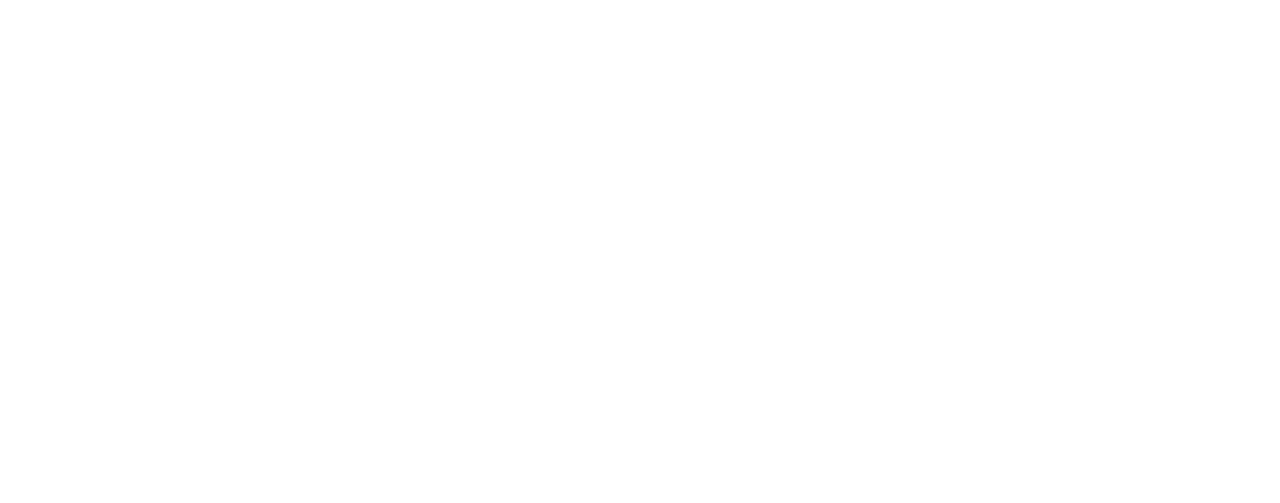
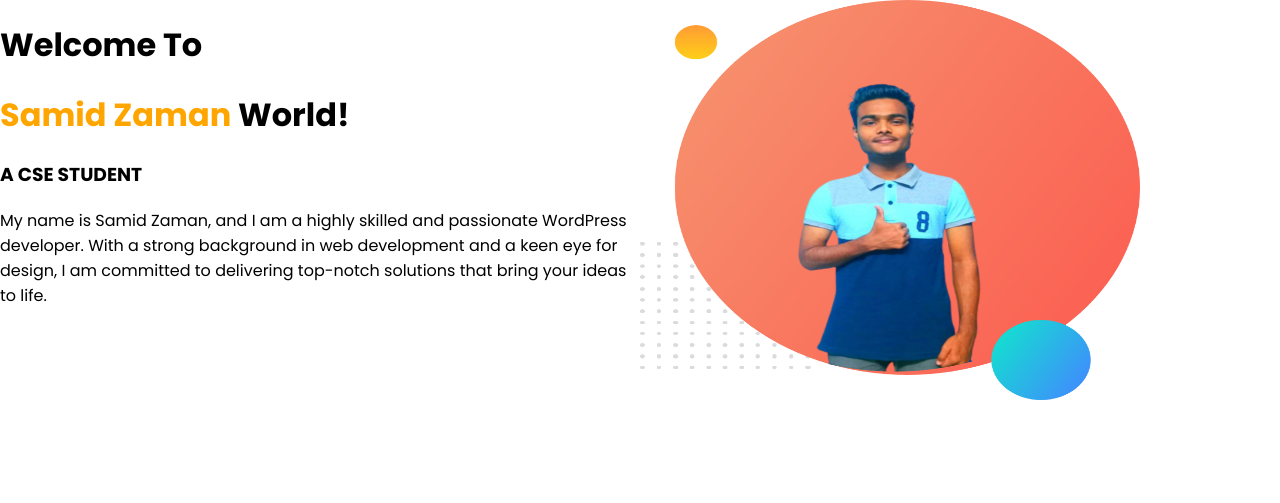
Before and after one commit to samidzaman/Samid-repo, a plain HTML site: page index.html in a window 1280 px wide. Drawn offline with Linux system fonts and the light colour scheme.

Commit message:
onekadded

```diff
--- a/index.html
+++ b/index.html
@@ -4,8 +4,20 @@
     <meta charset="UTF-8">
     <meta name="viewport" content="width=device-width, initial-scale=1.0">
     <title>Personal portfolio</title>
+    <link rel="stylesheet" href="style.css">
+    <link rel="preconnect" href="https://fonts.googleapis.com">
+<link rel="preconnect" href="https://fonts.gstatic.com" crossorigin>
+<link href="https://fonts.googleapis.com/css2?family=Poppins:ital,wght@0,100;0,200;0,300;0,400;0,500;0,600;0,700;0,800;0,900;1,100;1,200;1,300;1,400;1,500;1,600;1,700;1,800;1,900&display=swap" rel="stylesheet">
 </head>
 <body>
-
+    <div class="first-container">
+    <h1>Welcome To</h1>
+    <h1> <span class="spn">Samid Zaman</span> World!</h1>
+    <h3>A CSE STUDENT</h3>
+    <p>My name is Samid Zaman, and I am a highly skilled and passionate WordPress developer. With a strong background in web development and a keen eye for design, I am committed to delivering top-notch solutions that bring your ideas to life.</p>
+</div>
+<div class="snd-container">
+    <img src="images/my-bg.png" alt="">
+</div>
 </body>
 </html>
--- a/style.css
+++ b/style.css
@@ -0,0 +1,21 @@
+body{
+    font-family: 'poppins', sans-serif;
+    margin: 0px;
+}
+.spn{
+    color: orange;
+}
+.first-container{
+    width: 50%;
+    height: 500px;
+    float: left;
+}
+.snd-container{
+    width: 50%;
+    height: 500px;
+    float: left;
+}
+.snd-container img{
+    width: 500px;
+    height: 400px;
+}
```
Also changed, not shown: images/dream-bg.png (added), images/exp-bg.png (added), images/jhankar.png (added), images/jhankar2.png (added), images/my pic ed.png (added), images/my-bg.png (added), images/top-banner.png (added), jaflongpic.jpg (deleted), samid iftar.jpg (deleted), showOff/my-gb.jpg (added), 7 other files.
